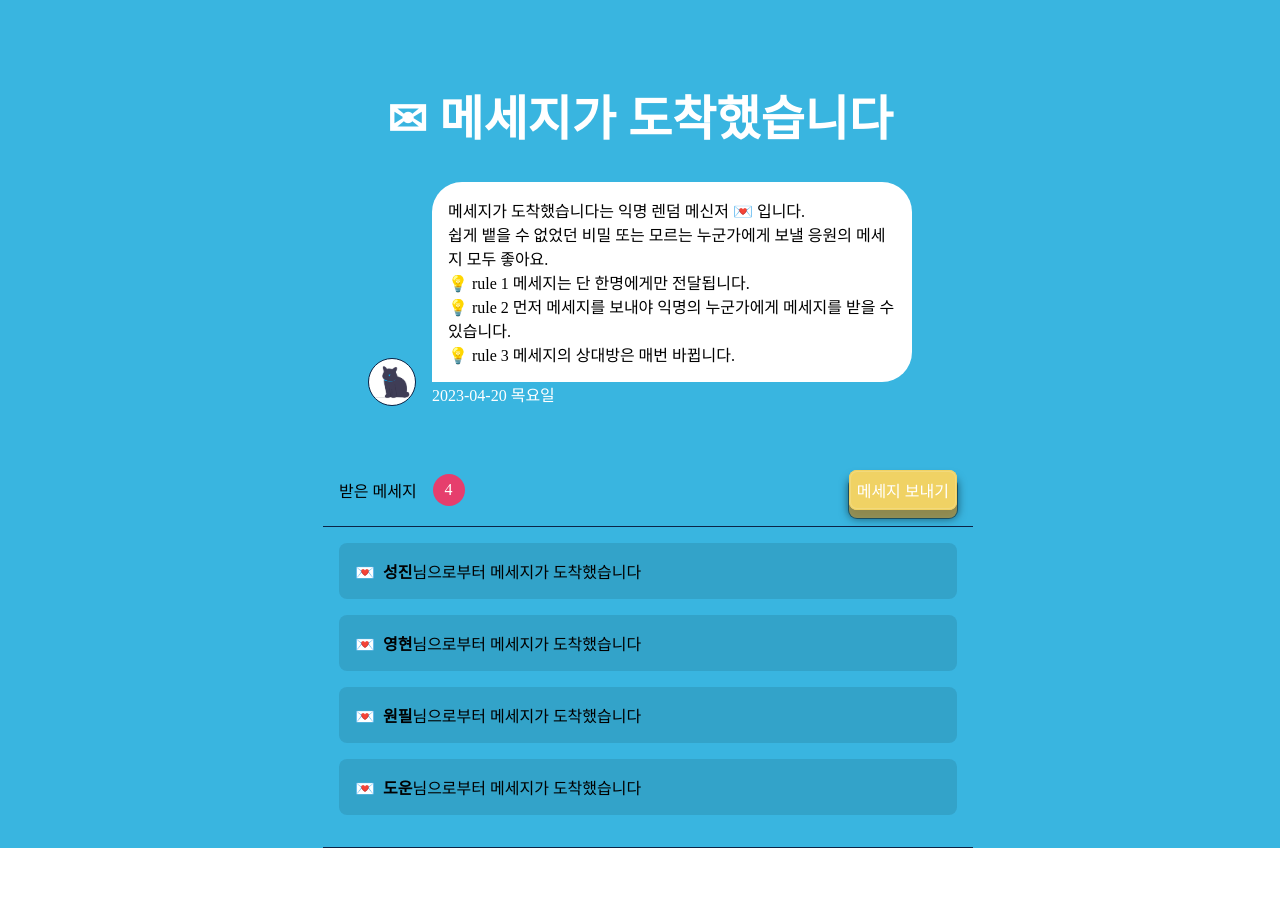
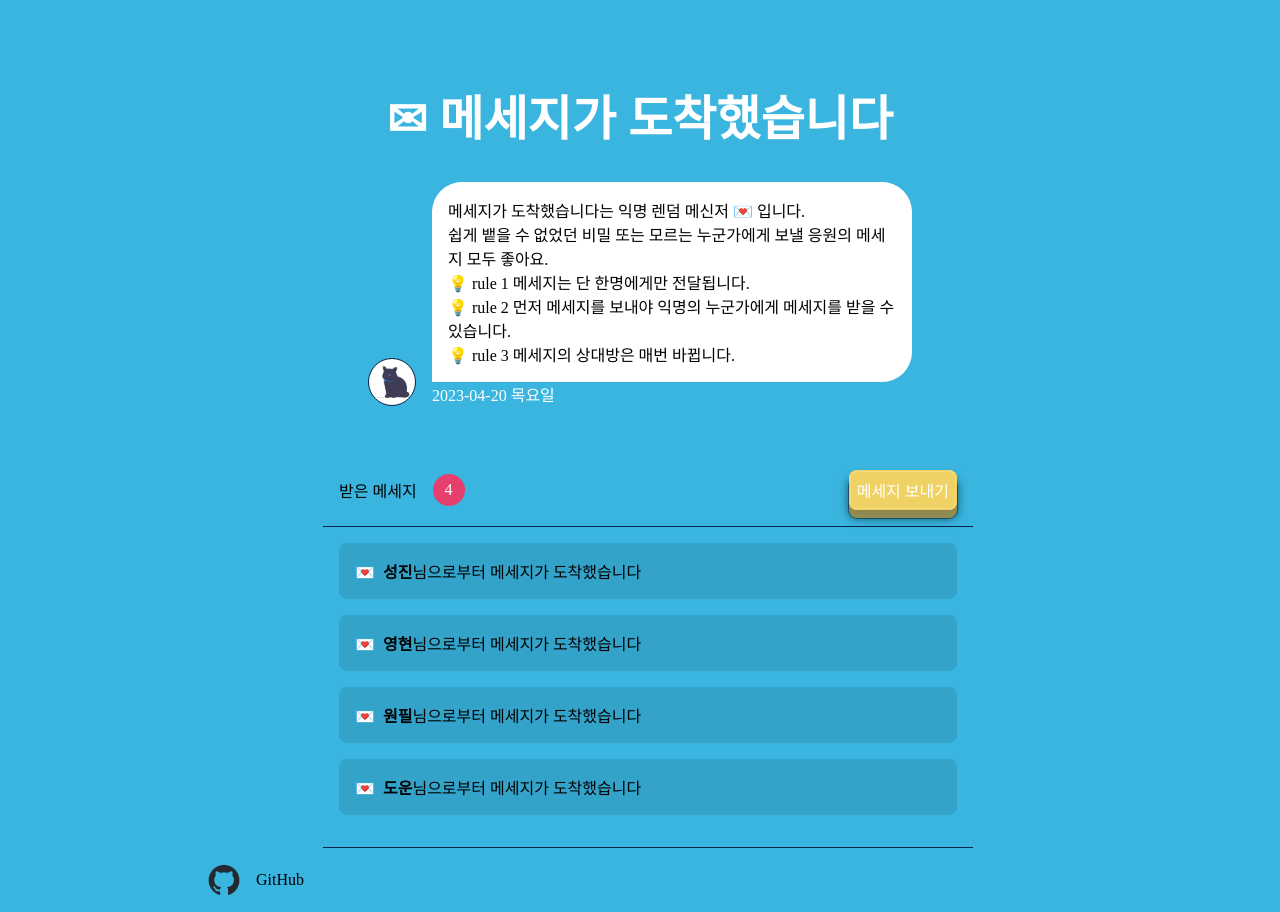
Before and after one commit to SJ0826/random-message-project, a React (Create React App) app: page / in a window 1280 px wide. Before the commit the page ends 848 px from the top, so only its background shows below. Built offline with nearby package versions, Linux system fonts and the light colour scheme; a web font is replaced by a local one.

Commit message:
Feat: add github link in footer

```diff
--- /dev/null
+++ b/src/components/Footer/_index.scss
@@ -0,0 +1,24 @@
+.footer{
+  width: 100%;
+  padding: 1rem;
+  text-align: left;
+
+  .github__link{
+    display: flex;
+    align-items: center;
+    text-decoration-line: none;
+    color: $text-dark1;
+    &:hover{
+      cursor: pointer;
+    }
+  }
+}
+
+.github__link__icon {
+  width: 2rem;
+  height: 2rem;
+  margin-right: 1rem;
+  background-image: url("../assets/image/github-mark.png");
+  background-size: cover;
+  background-position: center;
+}
--- /dev/null
+++ b/src/components/Footer/index.tsx
@@ -0,0 +1,17 @@
+import React from 'react'
+
+const Footer = () => {
+	return (
+		<div className="footer">
+			<a
+				className="github__link"
+				href="https://github.com/SJ0826/random-message-project"
+			>
+				<div className="github__link__icon" />
+				<span className="github__text">GitHub</span>
+			</a>
+		</div>
+	)
+}
+
+export default Footer
--- a/src/pages/GetStart/_index.scss
+++ b/src/pages/GetStart/_index.scss
@@ -3,6 +3,6 @@
 .start__container{
   @include set-box-size();
   @include set-center-aligned;
-
+  flex-direction: column;
   background-color: $main-color;
 }
--- a/src/pages/GetStart/index.tsx
+++ b/src/pages/GetStart/index.tsx
@@ -1,3 +1,4 @@
+import Footer from 'components/Footer'
 import Layout from 'components/Layout'
 import Logo from 'components/Logo'
 import MessageList from 'components/MessageList'
@@ -13,6 +14,7 @@ const GetStart = () => {
 				<Logo />
 				<SpeechBubble text={description} />
 				<MessageList />
+				<Footer />
 			</Layout>
 		</div>
 	)
--- a/src/style/main.css
+++ b/src/style/main.css
@@ -38,6 +38,7 @@ button {
   display: flex;
   align-items: center;
   justify-content: center;
+  flex-direction: column;
   background-color: #39B5E0;
 }
 
@@ -185,3 +186,27 @@ button {
   margin-left: 0.5rem;
   font-weight: 600;
 }
+
+.footer {
+  width: 100%;
+  padding: 1rem;
+  text-align: left;
+}
+.footer .github__link {
+  display: flex;
+  align-items: center;
+  text-decoration-line: none;
+  color: #000000;
+}
+.footer .github__link:hover {
+  cursor: pointer;
+}
+
+.github__link__icon {
+  width: 2rem;
+  height: 2rem;
+  margin-right: 1rem;
+  background-image: url("../assets/image/github-mark.png");
+  background-size: cover;
+  background-position: center;
+}
--- a/src/style/main.scss
+++ b/src/style/main.scss
@@ -11,4 +11,5 @@
 @import '../components/Logo/index';
 @import '../components/SpeechBubble/index';
 @import '../components/MessageList/index';
-@import '../components//MessageItem/index'
+@import '../components//MessageItem/index';
+@import '../components/Footer/index';
```
Also changed, not shown: src/assets/image/github-mark.png (added).
